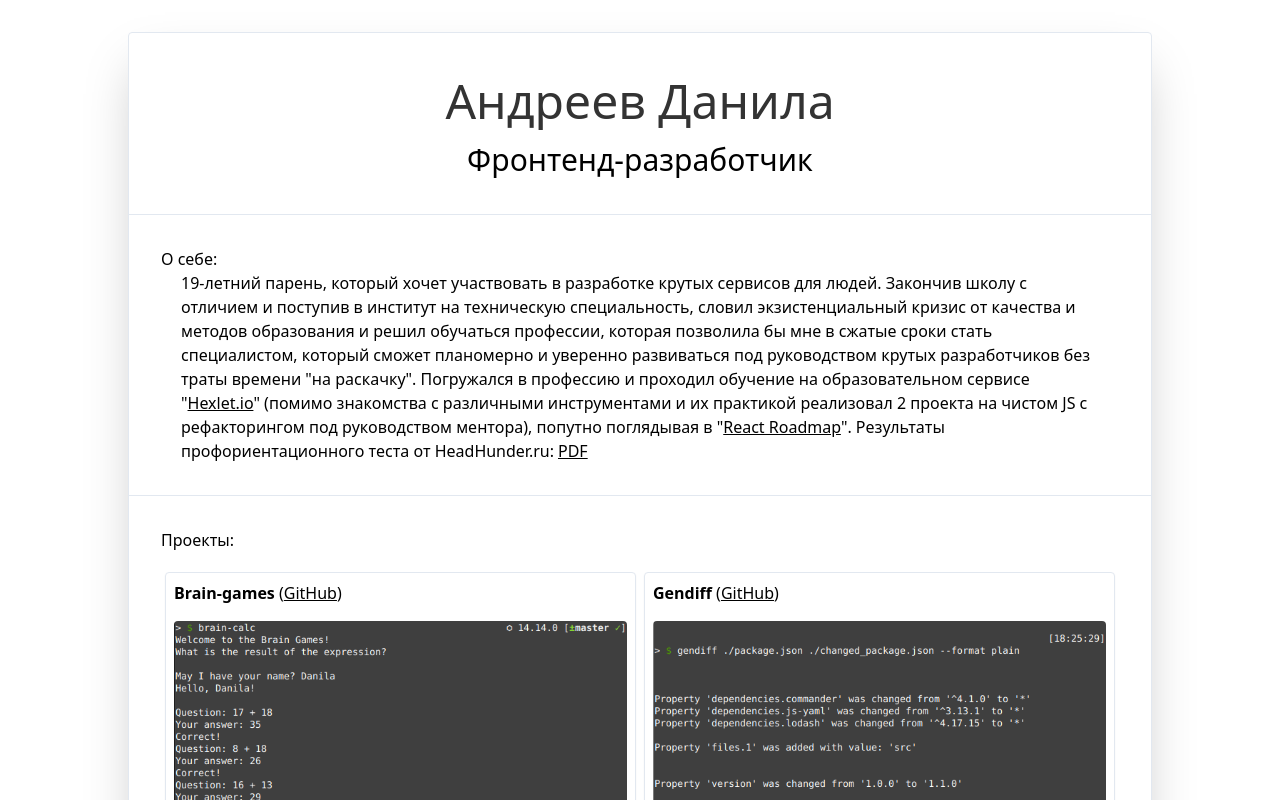
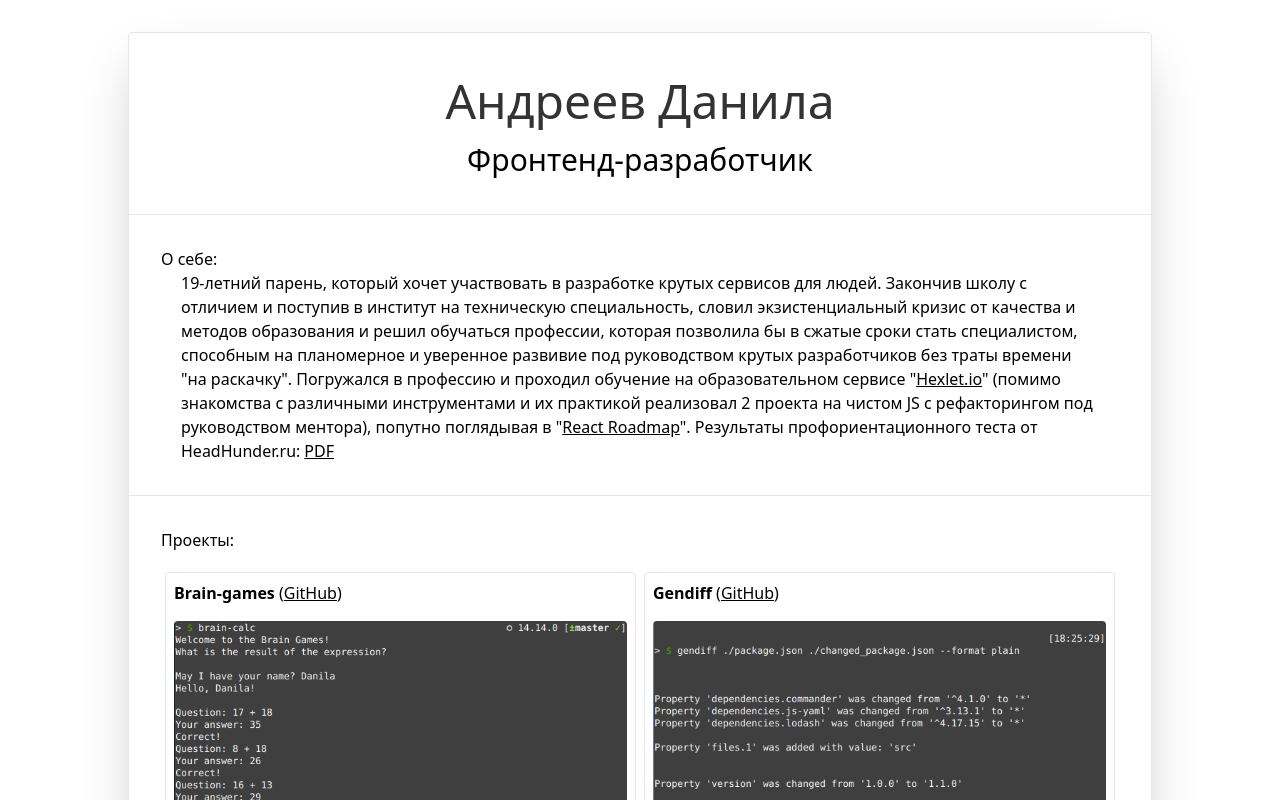
Before and after one commit to neandreev/personal-nextjs-site, a Next.js app: page / in a window 1280 px wide. Shown: the top 800 px of the page. Built offline with nearby package versions, Linux system fonts and the light colour scheme.

Commit message:
About section correction

```diff
--- a/components/about.js
+++ b/components/about.js
@@ -9,8 +9,8 @@ export default function About() {
         крутых сервисов для людей. Закончив школу с отличием и поступив
         в институт на техническую специальность, словил экзистенциальный кризис
         от качества и методов образования и решил обучаться профессии,
-        которая позволила бы мне в сжатые сроки стать специалистом, который
-        сможет планомерно и уверенно развиваться под руководством крутых разработчиков без
+        которая позволила бы в сжатые сроки стать специалистом, способным на
+        планомерное и уверенное развивие под руководством крутых разработчиков без
         траты времени "на раскачку". Погружался в профессию и проходил обучение на
         образовательном сервисе "
         <a className="underline" target="_blank" href="https://ru.hexlet.io/u/neandreev">
```
